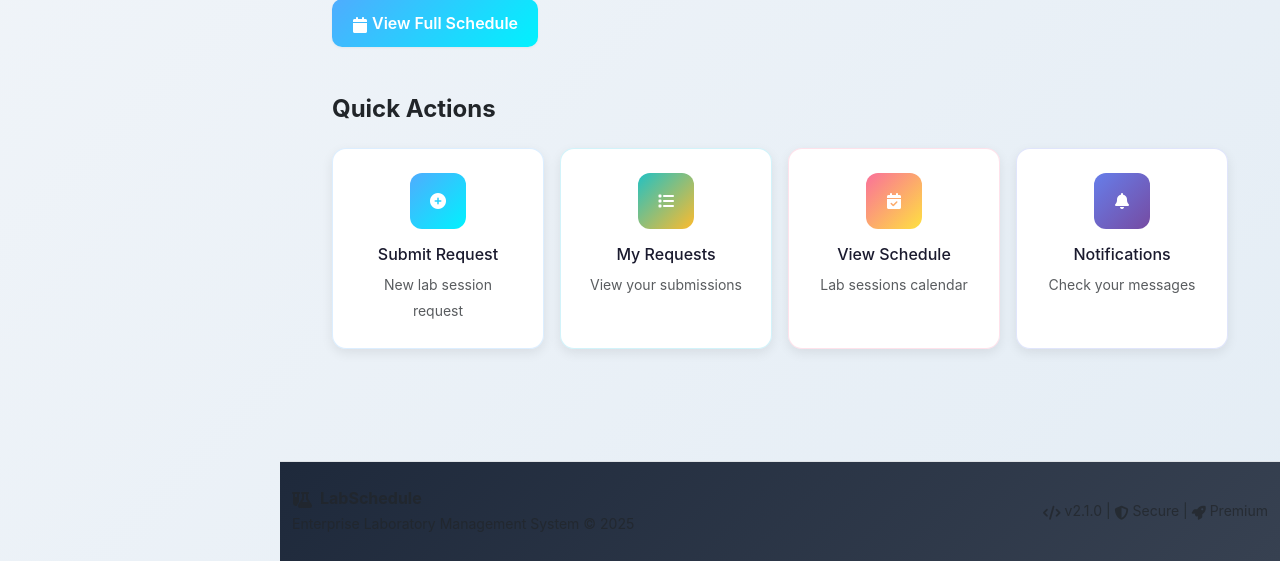
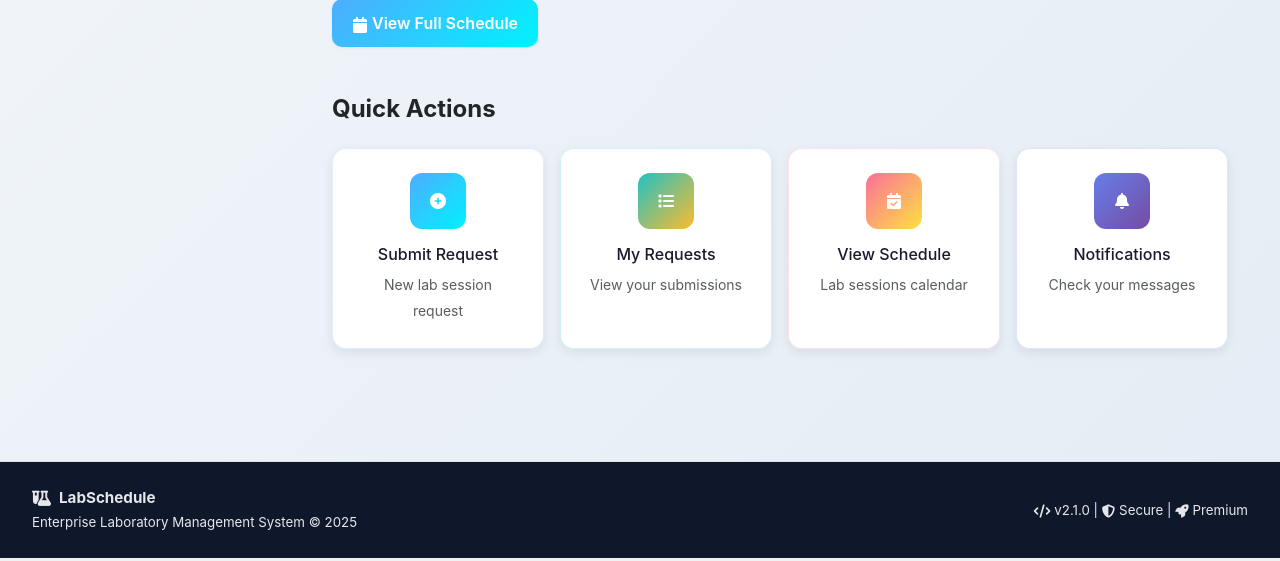
Before and after one commit to harhar25/FJG-Project, a Flask app: page /instructor/dashboard in a window 1280 px wide. Shown: the part 933-1494 px from the top of the page. Run offline with Flask 3, Linux system fonts and the light colour scheme; the visitor is signed in with stand-in values (Sample User, id 1); data comes from the database, SQL or seed files in the repository; data that the repository does not hold is empty.

Commit message:
Fix Bugs

```diff
--- a/app/templates/base.html
+++ b/app/templates/base.html
@@ -247,12 +247,15 @@
             padding-top: var(--navbar-height);
             padding-bottom: 0;
             min-height: 100vh;
+            display: flex;
+            flex-direction: column;
         }
 
         .app-container {
             display: grid;
             grid-template-columns: var(--sidebar-width) 1fr;
             min-height: calc(100vh - var(--navbar-height));
+            flex: 1 0 auto;
         }
 
         /* ===== BEAUTIFUL SIDEBAR ===== */
@@ -1332,13 +1335,26 @@
 
         /* Footer Styles */
         footer {
-            background: linear-gradient(135deg, #1e293b 0%, #374151 100%);
-            color: #9ca3af;
-            padding: 2rem 0;
+            background: #0f172a;
+            color: #e5e7eb;
+            padding: 1rem 1.25rem;
             margin-top: auto;
-            margin-left: var(--sidebar-width);
+            margin-left: 0;
+            border-top: 1px solid rgba(255, 255, 255, 0.08);
             transition: var(--transition);
-            border-top: 2px solid rgba(99, 102, 241, 0.1);
+            font-size: 0.95rem;
+            line-height: 1.6;
+            flex-shrink: 0;
+            width: 100%;
+        }
+
+        footer a {
+            color: #93c5fd;
+            text-decoration: none;
+        }
+        footer a:hover {
+            color: #bfdbfe;
+            text-decoration: underline;
         }
 
         footer i {
@@ -1837,20 +1853,20 @@
     {% block modals %}{% endblock %}
 
     <!-- Enhanced Footer -->
-    <footer class="py-4 border-top mt-auto">
+    <footer class="py-4 border-top mt-auto" role="contentinfo">
         <div class="container-fluid">
             <div class="row align-items-center">
                 <div class="col-md-6 mb-3 mb-md-0">
-                    <p class="mb-0 text-muted">
-                        <strong><i class="fas fa-flask-vial me-2"></i>LabSchedule</strong>
+                    <p class="mb-0">
+                        <strong><i class="fas fa-flask-vial me-2" aria-hidden="true"></i>LabSchedule</strong>
                     </p>
-                    <small class="text-muted">Enterprise Laboratory Management System © 2025</small>
+                    <small>Enterprise Laboratory Management System © 2025</small>
                 </div>
                 <div class="col-md-6 text-md-end">
-                    <small class="text-muted">
-                        <i class="fas fa-code me-1"></i>v2.1.0 |
-                        <i class="fas fa-shield-alt me-1"></i>Secure |
-                        <i class="fas fa-rocket me-1"></i>Premium
+                    <small>
+                        <i class="fas fa-code me-1" aria-hidden="true"></i>v2.1.0 |
+                        <i class="fas fa-shield-alt me-1" aria-hidden="true"></i>Secure |
+                        <i class="fas fa-rocket me-1" aria-hidden="true"></i>Premium
                     </small>
                 </div>
             </div>
```
